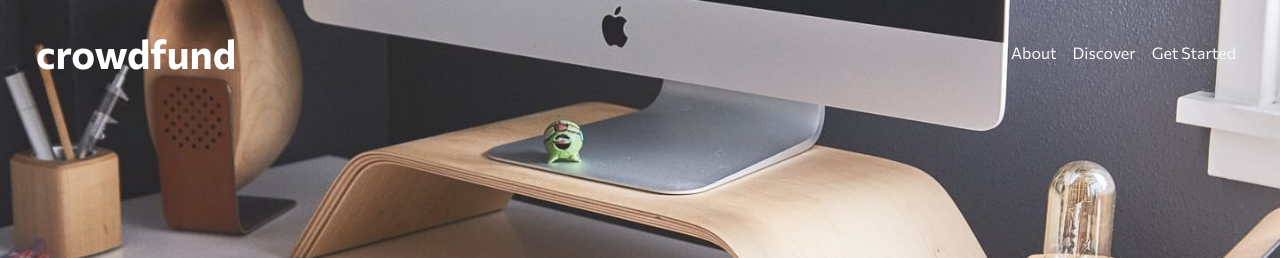
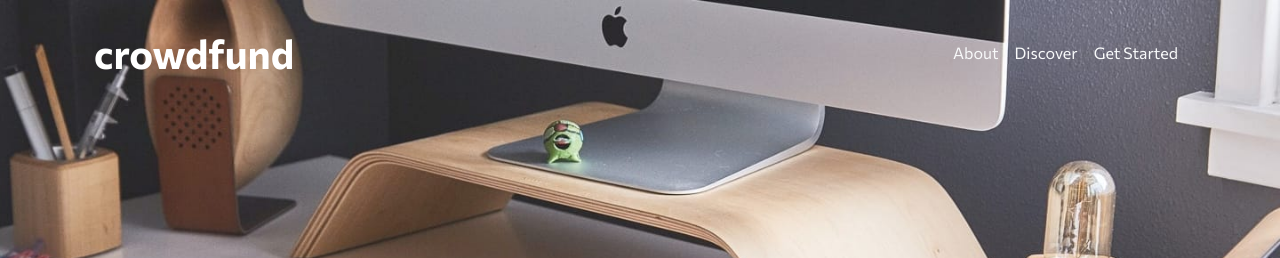
Before and after one commit to iqbl-nrkhls/crowdfunding-page, a plain HTML site: page index.html in a window 1280 px wide. Shown: the top 258 px of the page. Drawn offline with nearby package versions, Linux system fonts and the light colour scheme.

Commit message:
edit some code

```diff
--- a/index.html
+++ b/index.html
@@ -14,8 +14,8 @@
   <link rel="stylesheet" type="text/css" href="./style.css">
 </head>
 <body>
-  <header class="position-absolute container-fluid">
-    <nav class="navbar navbar-expand-md p-4 position-static">
+  <header class="position-absolute w-100">
+    <nav class="navbar navbar-expand-md container p-4 position-static">
       <a href="#" class="navbar-brand flex-grow-1 text-white">
         <h1 class="m-0">crowdfund</h1>
       </a>
```
Also changed, not shown: 1 other file.
